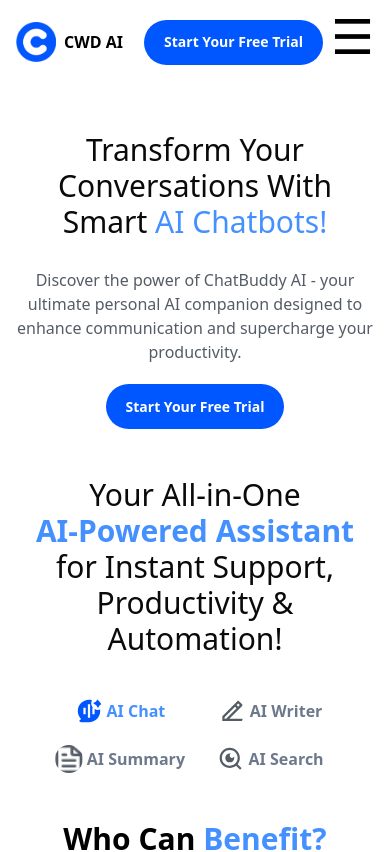
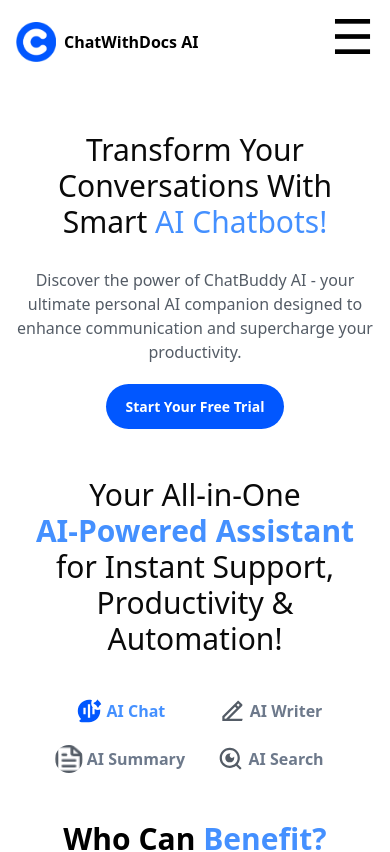
Before and after one commit to TheYashJain17/Chat-With-AI-Frontend, a Next.js app: page / in a window 390 px wide. Shown: the top 852 px of the page. Built offline with nearby package versions, Linux system fonts and the light colour scheme.

Commit message:
Fixed Some Issues.

```diff
--- a/src/components/sections/GetStartedSection.tsx
+++ b/src/components/sections/GetStartedSection.tsx
@@ -42,10 +42,10 @@
             </div>
 
 
-            <div className={cn("flex items-center justify-center flex-col gap-5 relative mx-5")}>
+            <div className={cn("flex items-center justify-center flex-col gap-5 relative mx-5 px-2 z-10")}>
 
                 <h1 className={cn("text-white font-bold text-xl sm:text-4xl text-center")}>Get Started with <br /> ChatBuddy AI Today!</h1>
-                <span className={cn("text-sm sm:text-base text-white text-center")}>Unlock seamless automation, instant support, and smarter conversations—<br />all in one AI-powered assistant.</span>
+                <span className={cn("text-base text-white text-center w-3/5 sm:w-full")}>Unlock seamless automation, instant support, and smarter conversations—<br />all in one AI-powered assistant.</span>
                 <Button size={"trial"} variant={"trial"} className={cn("bg-white text-base sm:text-lg font-semibold rounded-3xl text-landing-blue2")}>Try 7-Days Free Trial</Button>
 
             </div>
--- a/src/components/shared/Header.tsx
+++ b/src/components/shared/Header.tsx
@@ -27,8 +27,7 @@
                         className='h-10 w-10 rounded-2xl bg-cover'
 
                     />
-                    <span className={cn('font-bold text-black md:block hidden')}>ChatWithDocs AI</span>
-                    <span className={cn('font-bold text-black md:hidden')}>CWD AI</span>
+                    <span className={cn('font-bold text-black')}>ChatWithDocs AI</span>
 
                 </div>
 
@@ -49,7 +48,7 @@
 
                 <div className={cn("flex items-center justify-center gap-2")}>
 
-                    <div className={cn("flex items-center justify-center h-full")}>
+                    <div className={cn("items-center justify-center h-full hidden md:flex")}>
 
                         <Button variant={"trial"} size={"trial"}>Start Your Free Trial</Button>
 
```
